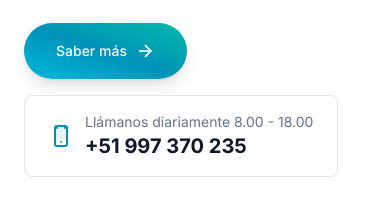
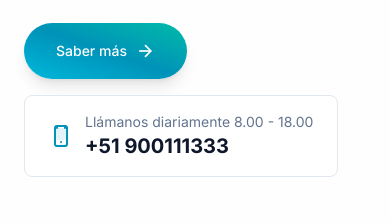
Before and after one commit to philtaboada/telnext, a Next.js app: page / in a window 390 px wide. Shown: the part 2360-2583 px from the top of the page. Built offline with nearby package versions, Linux system fonts and the light colour scheme.

Commit message:
Update contact information on homepage; change phone number to +51 900111333 and email to fibernextperu@gmail.com for improved accuracy.

```diff
--- a/app/page.tsx
+++ b/app/page.tsx
@@ -370,8 +370,8 @@ export default function Home() {
                     <PhoneIcon className="h-6 w-6 text-cyan-600" />
                     <div>
                       <p className="text-sm text-slate-500">Llámanos diariamente 8.00 - 18.00</p>
-                      <a href="tel:+51997370235" className="text-xl font-bold text-slate-900">
-                        +51 997 370 235
+                      <a href="tel:+51900111333" className="text-xl font-bold text-slate-900">
+                        +51 900111333
                       </a>
                     </div>
                   </div>
@@ -581,8 +581,8 @@ export default function Home() {
                     </div>
                     <div>
                       <p className="font-semibold text-slate-900">Correo</p>
-                      <a href="mailto:telnextperu@gmail.com" className="text-slate-600 hover:text-cyan-600">
-                        telnextperu@gmail.com
+                      <a href="mailto:fibernextperu@gmail.com" className="text-slate-600 hover:text-cyan-600">
+                      fibernextperu@gmail.com
                       </a>
                     </div>
                   </div>
@@ -592,8 +592,8 @@ export default function Home() {
                     </div>
                     <div>
                       <p className="font-semibold text-slate-900">Teléfono</p>
-                      <a href="tel:+51997370235" className="text-slate-600 hover:text-cyan-600">
-                        +51 997 370 235
+                      <a href="tel:+51900111333" className="text-slate-600 hover:text-cyan-600">
+                        +51 900111333
                       </a>
                     </div>
                   </div>
```
